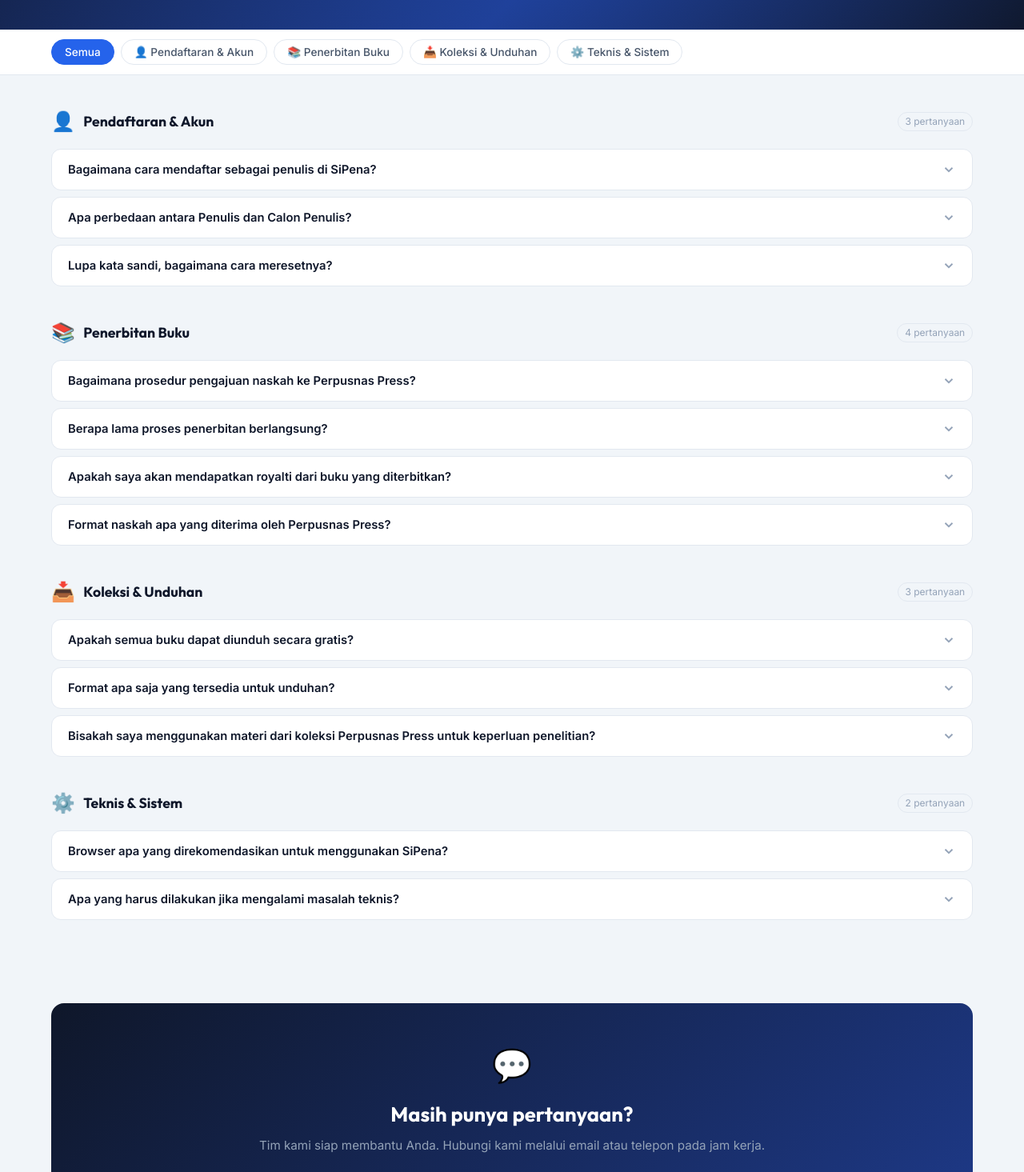
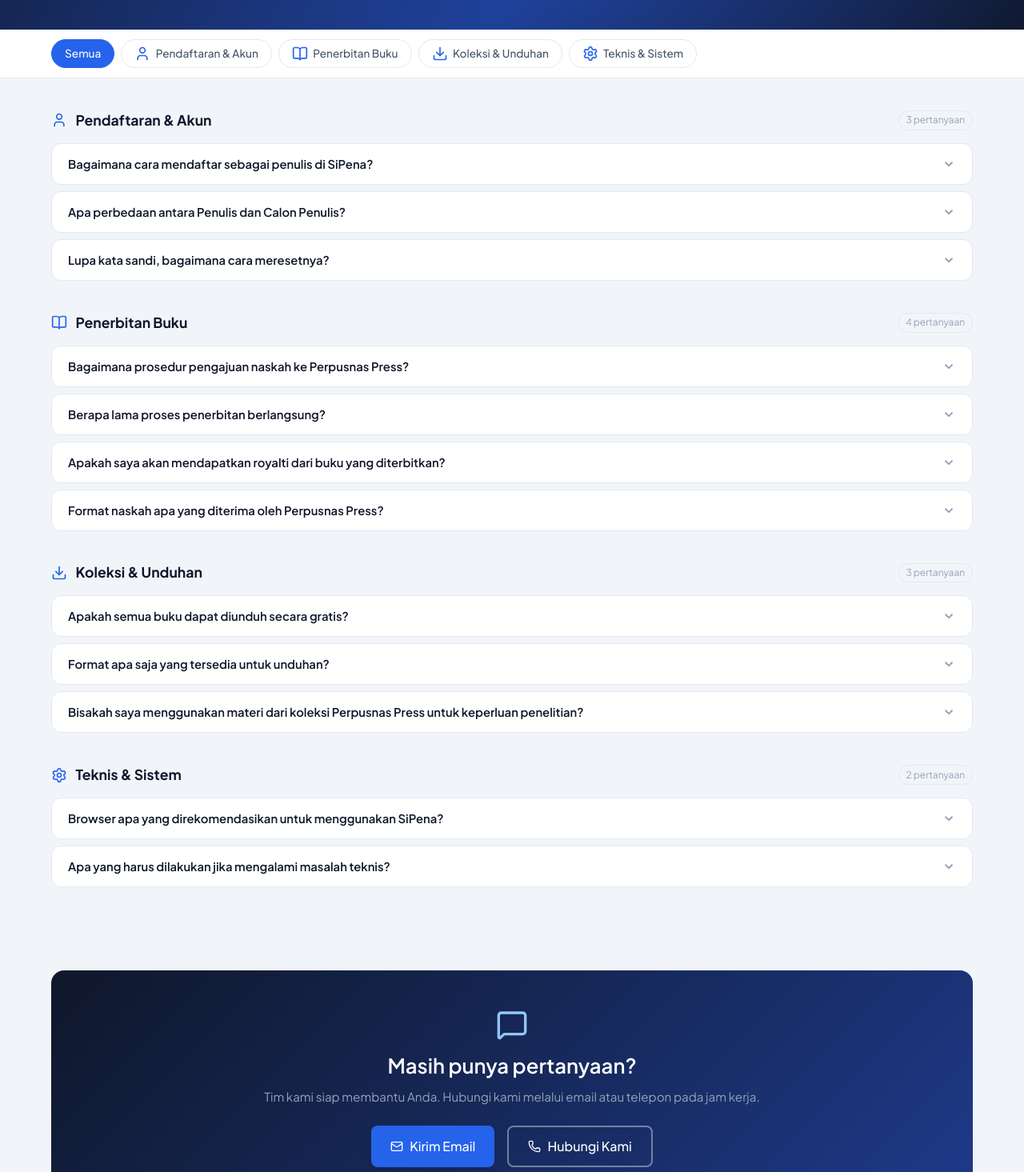
Before and after one commit to sandiregicnaldi/Website-Sipena, a React (Vite) app: page /faq in a window 1280 px wide. Shown: the part 440-1905 px from the top of the page at 80% size. Built offline with nearby package versions, Linux system fonts and the light colour scheme.

Commit message:
style: ubah font global ke Plus Jakarta Sans & ganti emoji 'AI Slop' dengan Lucide icons di halaman frontend

```diff
--- a/src/index.css
+++ b/src/index.css
@@ -1,4 +1,4 @@
-@import url('https://fonts.googleapis.com/css2?family=Inter:wght@300;400;500;600;700&family=Outfit:wght@700;800;900&display=swap');
+@import url('https://fonts.googleapis.com/css2?family=Inter:wght@300;400;500;600;700&family=Plus+Jakarta+Sans:ital,wght@0,300;0,400;0,500;0,600;0,700;0,800;1,400&family=Outfit:wght@700;800;900&display=swap');
 
 :root {
   /* Color Palette */
@@ -41,7 +41,7 @@
 }
 
 body {
-  font-family: 'Inter', sans-serif;
+  font-family: 'Plus Jakarta Sans', 'Inter', sans-serif;
   background-color: var(--bg-primary);
   color: var(--text-primary);
   line-height: 1.5;
@@ -49,8 +49,8 @@ body {
   -moz-osx-font-smoothing: grayscale;
 }
 
-h1, h2, h3 {
-  font-family: 'Outfit', 'Inter', sans-serif;
+h1, h2, h3, h4, h5, h6 {
+  font-family: 'Plus Jakarta Sans', 'Outfit', sans-serif;
 }
 
 a {
--- a/src/pages/AuthorDashboard.jsx
+++ b/src/pages/AuthorDashboard.jsx
@@ -3,7 +3,7 @@ import { useNavigate } from 'react-router-dom';
 import { useAuth } from '../context/AuthContext';
 import {
   User, Mail, MapPin, Calendar, Building2, Briefcase,
-  Globe, FileText, Plus, Trash2, Save, Camera, ArrowLeft, Link as LinkIcon, Type, Hash, AlignLeft, Link2, CheckCircle, Download
+  Globe, FileText, Plus, Trash2, Save, Camera, ArrowLeft, Link as LinkIcon, Type, Hash, AlignLeft, Link2, CheckCircle, Download, PenTool
 } from 'lucide-react';
 import jsPDF from 'jspdf';
 import './AuthorDashboard.css';
@@ -195,7 +195,17 @@ const AuthorDashboard = () => {
                 style={{ display: 'none' }}
               />
               <h2 className="sidebar-name">{user.namaLengkap || user.username}</h2>
-              <span className="role-badge">{isAuthor ? '✍️ Penulis Terverifikasi' : '👤 Pengunjung'}</span>
+              <span className="role-badge" style={{ display: 'inline-flex', alignItems: 'center', gap: '0.35rem' }}>
+                {isAuthor ? (
+                  <>
+                    <PenTool size={13} /> Penulis Terverifikasi
+                  </>
+                ) : (
+                  <>
+                    <User size={13} /> Pengunjung
+                  </>
+                )}
+              </span>
             </div>
 
             {/* Static info */}
@@ -562,7 +572,11 @@ const AuthorDashboard = () => {
 
             {/* Save button */}
             <div className="dashboard-footer-actions">
-              {saved && <span className="save-success">✅ Perubahan berhasil disimpan!</span>}
+              {saved && (
+                <span className="save-success" style={{ display: 'inline-flex', alignItems: 'center', gap: '0.35rem' }}>
+                  <CheckCircle size={15} /> Perubahan berhasil disimpan!
+                </span>
+              )}
               <button className="btn btn-primary save-btn" onClick={handleSave}>
                 <Save size={18} /> Simpan Perubahan
               </button>
--- a/src/pages/EventsPage.jsx
+++ b/src/pages/EventsPage.jsx
@@ -53,7 +53,9 @@ const EventsPage = () => {
       <div className="container events-container">
         {events.length === 0 ? (
           <div style={{ textAlign: 'center', padding: '4rem 1rem', color: '#94a3b8' }}>
-            <div style={{ fontSize: '3rem', marginBottom: '1rem' }}>📅</div>
+            <div style={{ display: 'flex', justifyContent: 'center', marginBottom: '1rem' }}>
+              <Calendar size={48} color="var(--text-tertiary)" />
+            </div>
             <p style={{ fontSize: '1.1rem' }}>Belum ada kegiatan yang dijadwalkan.</p>
           </div>
         ) : (
--- a/src/pages/FAQPage.css
+++ b/src/pages/FAQPage.css
@@ -37,7 +37,7 @@
 }
 
 .faq-hero-title {
-  font-family: 'Outfit', sans-serif;
+  font-family: 'Plus Jakarta Sans', sans-serif;
   font-size: clamp(2rem, 4vw, 3rem);
   font-weight: 900;
   color: #fff;
@@ -224,7 +224,7 @@
 
 .faq-cta-card h2 {
   font-size: 1.6rem;
-  font-family: 'Outfit', sans-serif;
+  font-family: 'Plus Jakarta Sans', sans-serif;
   color: #fff;
   margin-bottom: 0.75rem;
 }
--- a/src/pages/FAQPage.jsx
+++ b/src/pages/FAQPage.jsx
@@ -1,10 +1,17 @@
 import React, { useState } from 'react';
+import { User, BookOpen, Download, Settings, Search, MessageSquare, Mail, Phone } from 'lucide-react';
 import './FAQPage.css';
+
+const CATEGORY_ICONS = {
+  'Pendaftaran & Akun': <User size={20} color="var(--accent-color)" />,
+  'Penerbitan Buku': <BookOpen size={20} color="var(--accent-color)" />,
+  'Koleksi & Unduhan': <Download size={20} color="var(--accent-color)" />,
+  'Teknis & Sistem': <Settings size={20} color="var(--accent-color)" />,
+};
 
 const FAQ_DATA = [
   {
     kategori: 'Pendaftaran & Akun',
-    icon: '👤',
     items: [
       {
         q: 'Bagaimana cara mendaftar sebagai penulis di SiPena?',
@@ -22,7 +29,6 @@ const FAQ_DATA = [
   },
   {
     kategori: 'Penerbitan Buku',
-    icon: '📚',
     items: [
       {
         q: 'Bagaimana prosedur pengajuan naskah ke Perpusnas Press?',
@@ -44,7 +50,6 @@ const FAQ_DATA = [
   },
   {
     kategori: 'Koleksi & Unduhan',
-    icon: '📥',
     items: [
       {
         q: 'Apakah semua buku dapat diunduh secara gratis?',
@@ -62,7 +67,6 @@ const FAQ_DATA = [
   },
   {
     kategori: 'Teknis & Sistem',
-    icon: '⚙️',
     items: [
       {
         q: 'Browser apa yang direkomendasikan untuk menggunakan SiPena?',
@@ -146,8 +150,10 @@ const FAQPage = () => {
                   key={kat.kategori}
                   className={`faq-tab ${activeKat === kat.kategori ? 'active' : ''}`}
                   onClick={() => setActiveKat(k => k === kat.kategori ? null : kat.kategori)}
+                  style={{ display: 'inline-flex', alignItems: 'center', gap: '0.4rem' }}
                 >
-                  {kat.icon} {kat.kategori}
+                  {CATEGORY_ICONS[kat.kategori]}
+                  {kat.kategori}
                 </button>
               ))}
             </div>
@@ -162,7 +168,9 @@ const FAQPage = () => {
             .map(kat => (
               <div key={kat.kategori} className="faq-group">
                 <div className="faq-group-header">
-                  <span className="faq-group-icon">{kat.icon}</span>
+                  <span className="faq-group-icon" style={{ display: 'flex', alignItems: 'center' }}>
+                    {CATEGORY_ICONS[kat.kategori]}
+                  </span>
                   <h2 className="faq-group-title">{kat.kategori}</h2>
                   <span className="faq-group-count">{kat.items.length} pertanyaan</span>
                 </div>
@@ -176,7 +184,9 @@ const FAQPage = () => {
           }
           {filtered.length === 0 && (
             <div className="faq-empty">
-              <div style={{ fontSize:'3rem', marginBottom:'1rem' }}>🔍</div>
+              <div style={{ display: 'flex', justifyContent: 'center', marginBottom: '1rem' }}>
+                <Search size={48} color="var(--text-tertiary)" />
+              </div>
               <h3>Pertanyaan tidak ditemukan</h3>
               <p>Coba kata kunci lain atau hubungi kami langsung di <strong>sipena@perpusnas.go.id</strong></p>
             </div>
@@ -187,16 +197,18 @@ const FAQPage = () => {
       {/* CTA */}
       <section className="faq-cta-section">
         <div className="container">
-          <div className="faq-cta-card">
-            <div className="faq-cta-icon">💬</div>
+          <div className="faq-cta-card" style={{ display: 'flex', flexDirection: 'column', alignItems: 'center', textAlign: 'center' }}>
+            <div className="faq-cta-icon" style={{ marginBottom: '1rem', display: 'flex', alignItems: 'center', justifyContent: 'center' }}>
+              <MessageSquare size={40} color="#93c5fd" />
+            </div>
             <h2>Masih punya pertanyaan?</h2>
             <p>Tim kami siap membantu Anda. Hubungi kami melalui email atau telepon pada jam kerja.</p>
             <div className="faq-cta-actions">
-              <a href="mailto:sipena@perpusnas.go.id" className="btn btn-primary">
-                📧 Kirim Email
+              <a href="mailto:sipena@perpusnas.go.id" className="btn btn-primary" style={{ display: 'inline-flex', alignItems: 'center', gap: '0.5rem' }}>
+                <Mail size={16} /> Kirim Email
               </a>
-              <a href="tel:0213922749" className="btn btn-outline">
-                📞 Hubungi Kami
+              <a href="tel:0213922749" className="btn btn-outline" style={{ display: 'inline-flex', alignItems: 'center', gap: '0.5rem' }}>
+                <Phone size={16} /> Hubungi Kami
               </a>
             </div>
           </div>
--- a/src/pages/TentangKami.css
+++ b/src/pages/TentangKami.css
@@ -39,7 +39,7 @@
 }
 
 .tentang-hero-title {
-  font-family: 'Outfit', sans-serif;
+  font-family: 'Plus Jakarta Sans', sans-serif;
   font-size: clamp(2rem, 4vw, 3rem);
   font-weight: 900;
   color: #fff;
@@ -120,7 +120,7 @@
 .tentang-stat-item:hover { transform: translateY(-4px); box-shadow: var(--shadow-md); }
 
 .tentang-stat-value {
-  font-family: 'Outfit', sans-serif;
+  font-family: 'Plus Jakarta Sans', sans-serif;
   font-size: 2.5rem;
   font-weight: 900;
   color: var(--accent-color);
--- a/src/pages/TentangKami.jsx
+++ b/src/pages/TentangKami.jsx
@@ -1,5 +1,6 @@
 import React from 'react';
 import { useTentang } from '../context/TentangContext';
+import { Target, Compass, MapPin } from 'lucide-react';
 import './TentangKami.css';
 
 const TentangKami = () => {
@@ -26,12 +27,16 @@ const TentangKami = () => {
         <div className="container">
           <div className="visi-grid">
             <div className="visi-card visi-card--blue">
-              <div className="visi-icon">🎯</div>
+              <div className="visi-icon" style={{ display: 'flex', alignItems: 'center', marginBottom: '0.5rem' }}>
+                <Target size={42} strokeWidth={2} color="#fff" />
+              </div>
               <h2>Visi</h2>
               <p>{data.visi}</p>
             </div>
             <div className="visi-card visi-card--green">
-              <div className="visi-icon">🚀</div>
+              <div className="visi-icon" style={{ display: 'flex', alignItems: 'center', marginBottom: '0.5rem' }}>
+                <Compass size={42} strokeWidth={2} color="#fff" />
+              </div>
               <h2>Misi</h2>
               <ul>
                 {data.misi.map((m, i) => <li key={i}>{m}</li>)}
@@ -94,7 +99,9 @@ const TentangKami = () => {
       <section className="tentang-kontak-section">
         <div className="container">
           <div className="kontak-card">
-            <h2>📍 Hubungi Kami</h2>
+            <h2 style={{ display: 'flex', alignItems: 'center', gap: '0.5rem' }}>
+              <MapPin size={22} color="#93c5fd" /> Hubungi Kami
+            </h2>
             <div className="kontak-grid">
               <div>
                 <strong>Alamat</strong>
```
Also changed, not shown: src/pages/EventDetail.jsx (+23 -12 lines).
